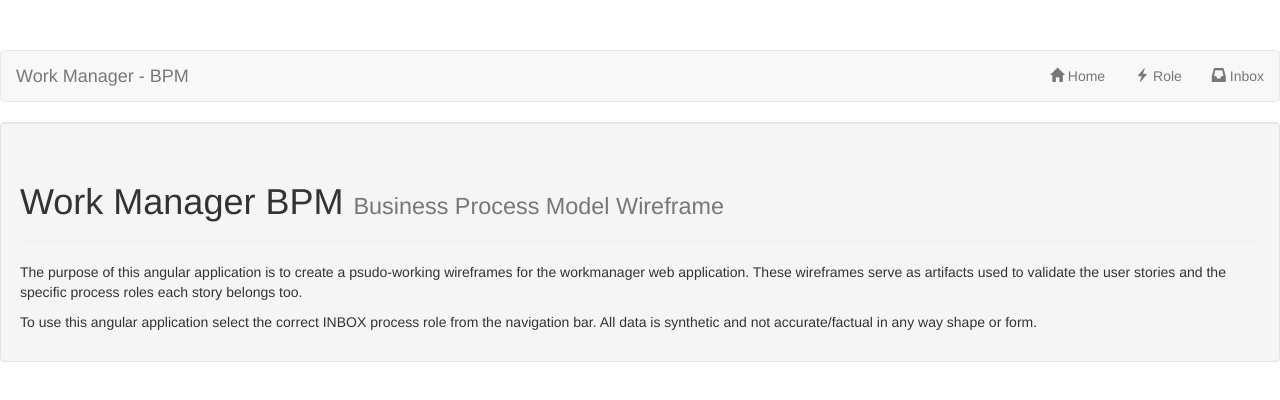
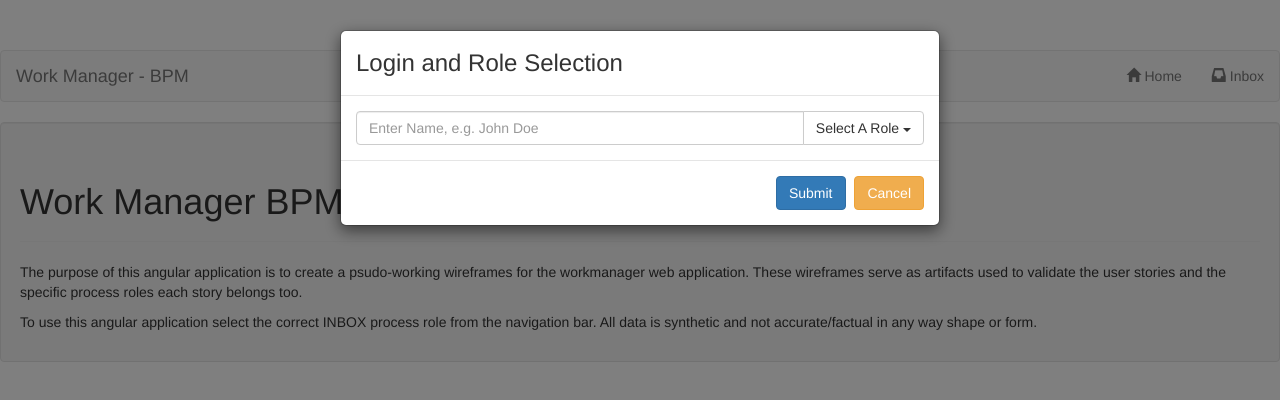
Before and after one commit to aks8m/workmanager-bpm, a website: page index.html in a window 1280 px wide. Drawn offline with nearby package versions, Linux system fonts and the light colour scheme.

Commit message:
Fixed when modal fires, which is on the initial start of web app

```diff
--- a/home/controllers/home.controller.js
+++ b/home/controllers/home.controller.js
@@ -5,4 +5,11 @@ angular.module('workmanagerBPMApp')
         var vm = this;
 
 
+        $uibModal.open({
+            animation: true,
+            templateUrl: 'modal/modal.html',
+            controller: 'ModalController',
+            controllerAs: 'modalController'
+        });
+
     });
--- a/navbar/controllers/navbar.controller.js
+++ b/navbar/controllers/navbar.controller.js
@@ -8,13 +8,6 @@ angular.module('workmanagerBPMApp')
             vm.role = 'Role';
 
 
-            vm.openRoleModal = function () {
 
-                $uibModal.open({
-                        animation: true,
-                        templateUrl: 'modal/modal.html',
-                        controller: 'ModalController',
-                        controllerAs: 'modalController'
-                })};
 
             });
--- a/navbar/navbar.html
+++ b/navbar/navbar.html
@@ -16,11 +16,6 @@
                 </a>
             </li>
             <li>
-                <a ng-click="navbarController.openRoleModal()" ui-sref="home">
-                    <span class="glyphicon glyphicon-flash"></span> Role
-                </a>
-            </li>
-            <li>
                 <a ui-sref="inbox">
                     <span class="glyphicon glyphicon-inbox"></span> Inbox
                 </a>
```
